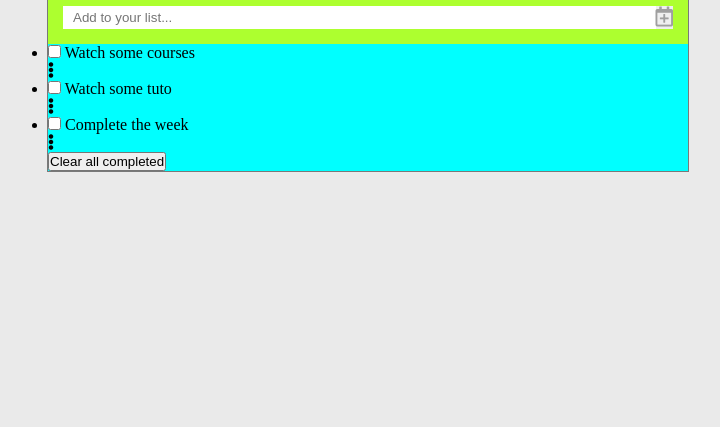
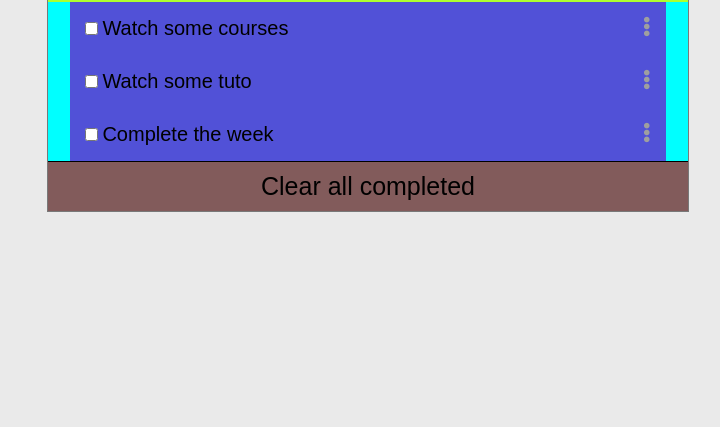
Before and after one commit to Ouail-01/To-Do-List_Project, a website built with webpack: page src/index.html in a window 1280 px wide. Shown: the part 373-800 px from the top of the page, without its empty margins (272-992 px from the left). Built offline with nearby package versions, Linux system fonts and the light colour scheme; a web font is replaced by a local one.

Commit message:
Complete the basic styling

```diff
--- a/src/style.css
+++ b/src/style.css
@@ -41,28 +41,71 @@ body {
     font-family: 'Open Sans', sans-serif;
 }
 
+.toDo-header i{
+    font-size: 20px;
+    color: rgb(159, 159, 159);
+}
+
 /* To Do input */
 
 .toDo-input {
     background: greenyellow;
     display: flex;
-
-    padding: 15px;
-
+    padding: 5px;
 }
 
 .toDo-input input {
     width: 100%;
     border: none;
-    color: rgb(159, 159, 159);
     padding-left: 10px;
+    height: 40px;
 }
 
 .toDo-input button {
     border: none;
 }
 
-.toDo-input button {
+.toDo-input i{
     font-size: 20px;
     color: rgb(159, 159, 159);
 }
+
+/* To Do list */
+
+.todo-list {
+    background: green;
+    width: 93%;
+    margin: auto;
+}
+
+.todo-list li{
+    background: rgb(81, 81, 215);
+    margin: auto;
+    list-style: none;
+    display: flex;
+    justify-content: space-between;
+    padding: 15px;
+}
+
+.list-input {
+    background: #000;
+    padding: 30px;
+}
+
+.list-label {
+    font-size: 20px;
+    font-family: 'Sofia Sans', sans-serif;
+}
+
+.todo-list i{
+    font-size: 20px;
+    color: rgb(159, 159, 159);
+}
+.btn button{
+    background: rgb(130, 91, 91);
+    width: 100%;
+    border: none;
+    font-size: 25px;
+    padding: 10px;
+    border-top: 1px solid #000;
+}
```
